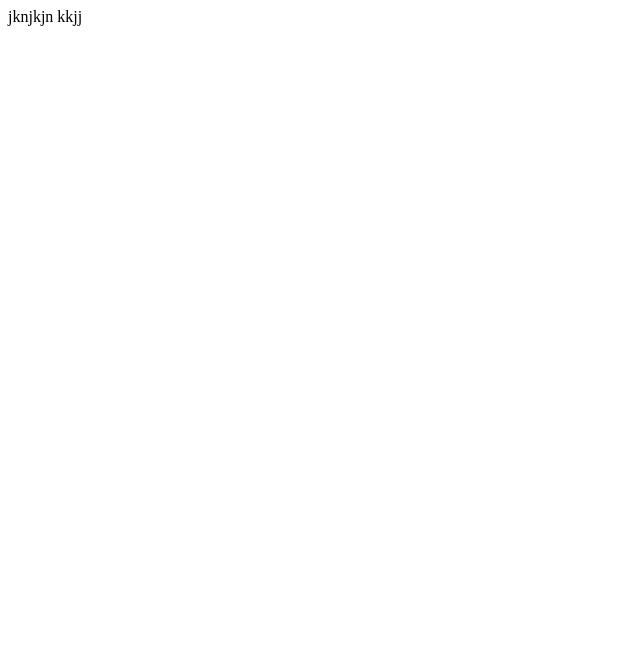
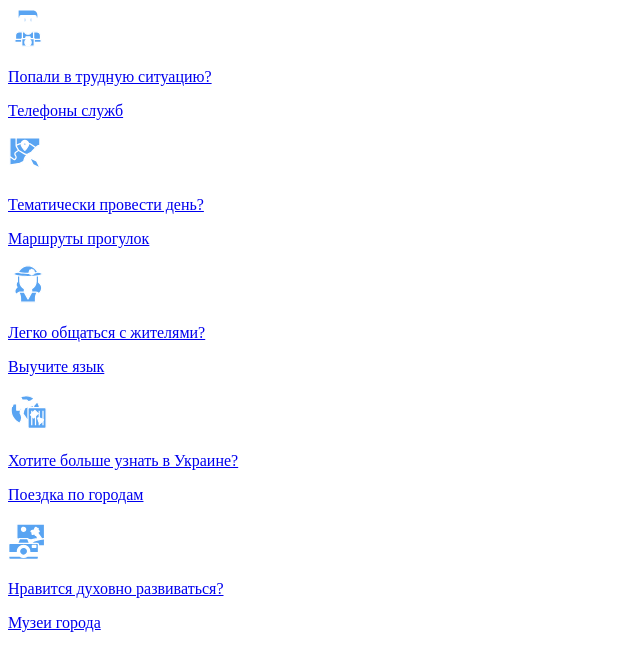
Before and after one commit to MarynaHurbyk/MarynaHurbyk.github.io, a plain HTML site: page phones.html in a window 1280 px wide. Shown: the whole page, without its empty margins (0-640 px from the left). Drawn offline with Linux system fonts and the light colour scheme.

Commit message:
add touchable

```diff
--- a/phones.html
+++ b/phones.html
@@ -2,9 +2,65 @@
 <html lang="en">
 <head>
     <meta charset="UTF-8">
-    <title>Title</title>
+    <title>Phones</title>
 </head>
 <body>
-jknjkjn kkjj
+<div class="container">
+    <div class="card">
+        <div class="img">
+            <img src="image/icon.svg">
+        </div>
+        <div class="block">
+            <a href="phones.html">
+                <p class="text">Попали в трудную ситуацию?</p>
+                <p class="title">Телефоны служб</p>
+            </a>
+        </div>
+    </div>
+    <div class="card">
+        <div class="img">
+            <img src="image/icon-1.svg">
+        </div>
+        <div class="block">
+            <a href="routes.html">
+                <p class="text">Тематически провести день?</p>
+                <p class="title"> Маршруты прогулок</p>
+            </a>
+        </div>
+    </div>
+    <div class="card">
+        <div class="img">
+            <img src="image/icon-2.svg">
+        </div>
+        <div class="block">
+            <a href="languages.html">
+                <p class="text">Легко общаться с жителями?</p>
+                <p class="title">Выучите язык</p>
+            </a>
+        </div>
+    </div>
+    <div class="card">
+        <div class="img">
+            <img src="image/icon-3.svg">
+        </div>
+        <div class="block">
+            <a href="cities.html">
+                <p class="text">Хотите больше узнать в Украине?</p>
+                <p class="title">Поездка по городам</p>
+            </a>
+        </div>
+    </div>
+    <div class="card">
+        <div class="img">
+            <img src="image/icon-4.svg">
+        </div>
+        <div class="block">
+            <a href="museums.html">
+                <p class="text">Нравится духовно развиваться?</p>
+                <p class="title">Музеи города</p>
+            </a>
+        </div>
+    </div>
+</div>
 </body>
 </html>
```
Also changed, not shown: index.html (+1 -1 lines).
